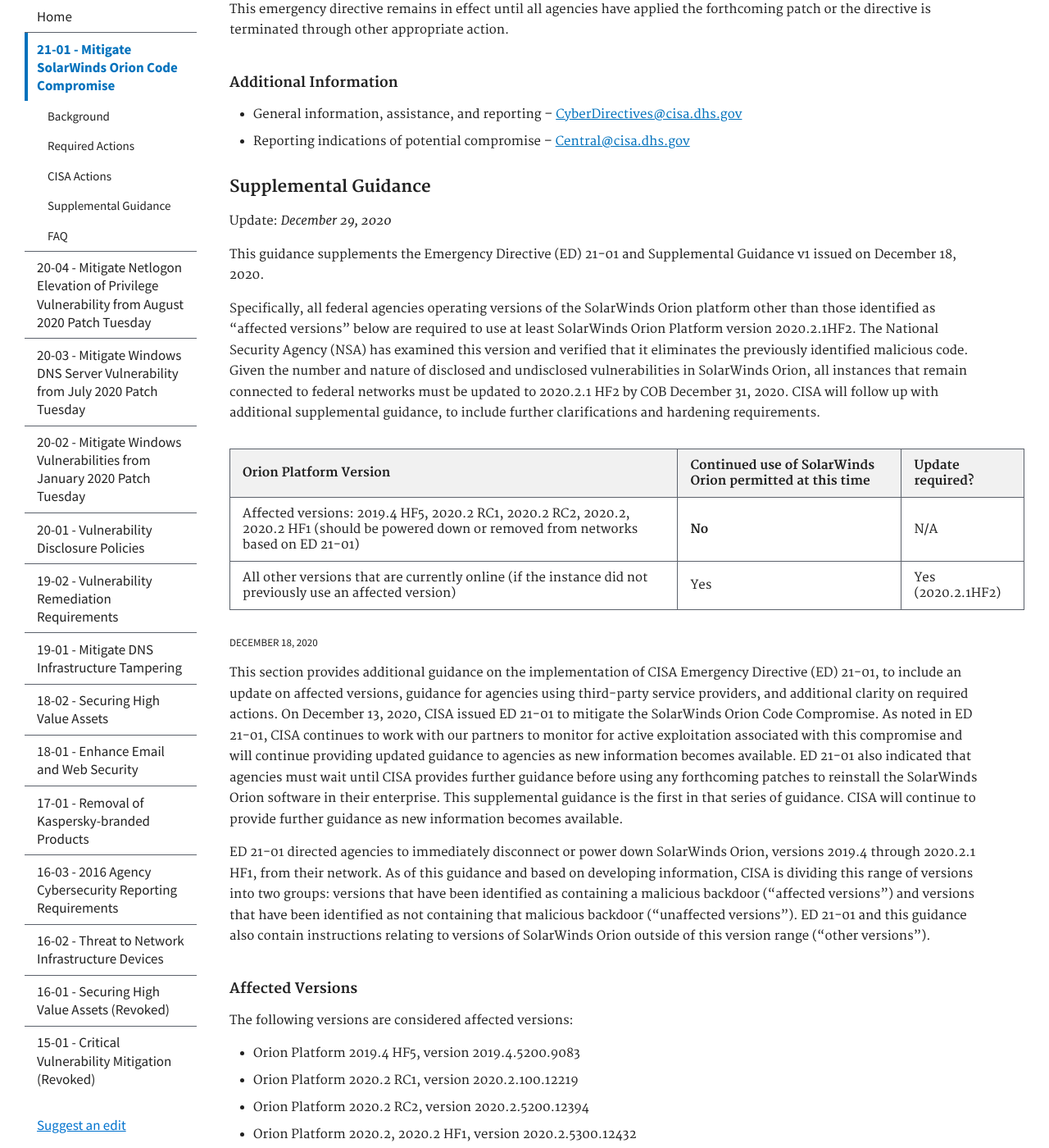
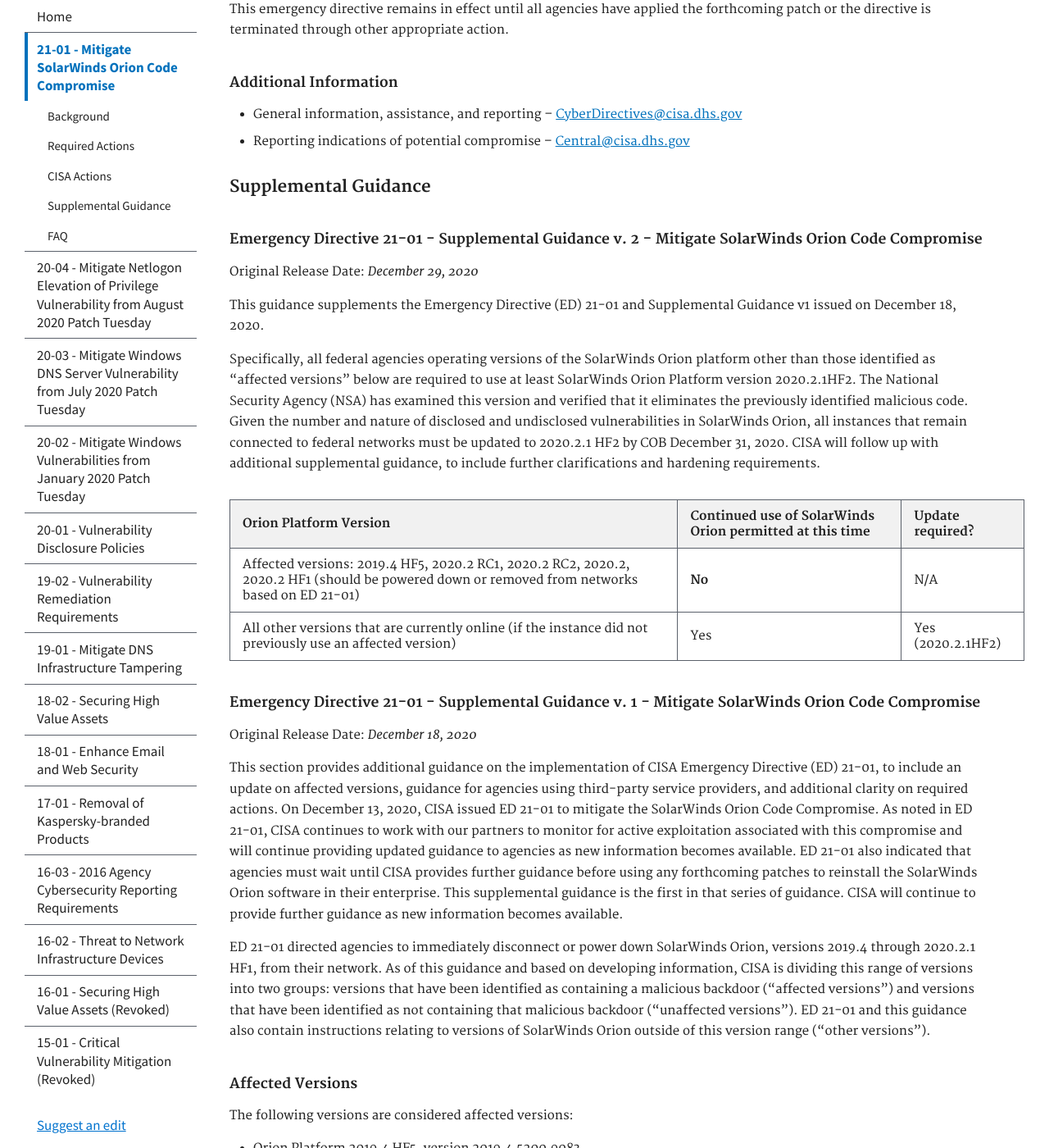
Before and after one commit to cisagov/cyber.dhs.gov, a Jekyll site: the page built from pages/ed-21-01.md, in a window 1280 px wide and 1400 px high, scrolled down 3262 px. Shown: the whole window at 82% size. Built offline with Jekyll 4.4.1, drawn with Linux system fonts in a browser that asks for light colours.

Commit message:
JoshuaStankus-Supp-Guidance-v2-Formatting-Update

```diff
--- a/pages/ed-21-01.md
+++ b/pages/ed-21-01.md
@@ -115,7 +115,9 @@ This emergency directive remains in effect until all agencies have applied the f
 
 
 ### Supplemental Guidance
-Update: _December 29, 2020_
+
+#### Emergency Directive 21-01 - Supplemental Guidance v. 2 - Mitigate SolarWinds Orion Code Compromise
+Original Release Date: _December 29, 2020_
 
 This guidance supplements the Emergency Directive (ED) 21-01 and Supplemental Guidance v1 issued on December 18, 2020.
 
@@ -126,7 +128,8 @@ Specifically, all federal agencies operating versions of the SolarWinds Orion pl
  | Affected versions: 2019.4 HF5, 2020.2 RC1, 2020.2 RC2, 2020.2, 2020.2 HF1 (should be powered down or removed from networks based on ED 21-01)  | **No** | N/A |
  | All other versions that are currently online (if the instance did not previously use an affected version) | Yes | Yes (2020.2.1HF2)
 
-###### December 18, 2020
+#### Emergency Directive 21-01 - Supplemental Guidance v. 1 - Mitigate SolarWinds Orion Code Compromise
+Original Release Date: _December 18, 2020_
 
 This section provides additional guidance on the implementation of CISA Emergency Directive (ED) 21-01, to include an update on affected versions, guidance for agencies using third-party service providers, and additional clarity on required actions. On December 13, 2020, CISA issued ED 21-01 to mitigate the SolarWinds Orion Code Compromise. As noted in ED 21-01, CISA continues to work with our partners to monitor for active exploitation associated with this compromise and will continue providing updated guidance to agencies as new information becomes available. ED 21-01 also indicated that agencies must wait until CISA provides further guidance before using any forthcoming patches to reinstall the SolarWinds Orion software in their enterprise. This supplemental guidance is the first in that series of guidance. CISA will continue to provide further guidance as new information becomes available.
 
```
